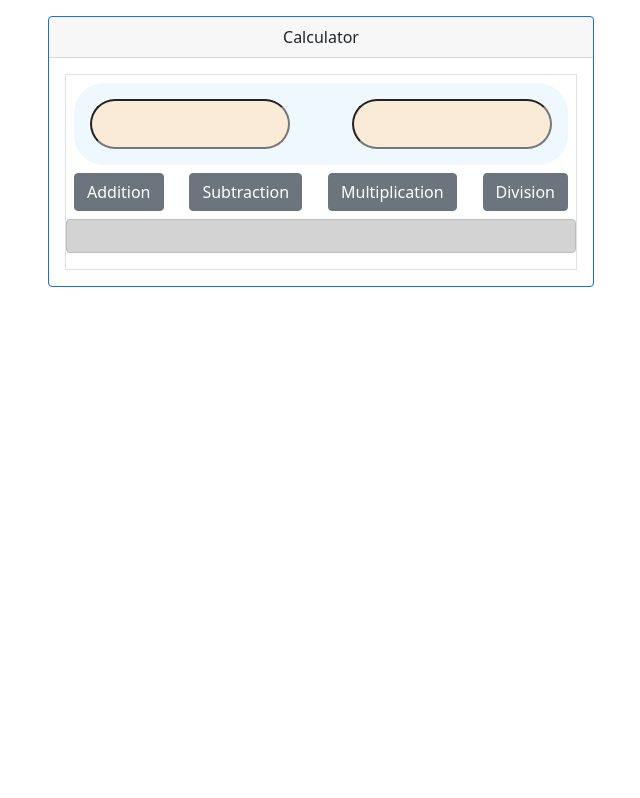
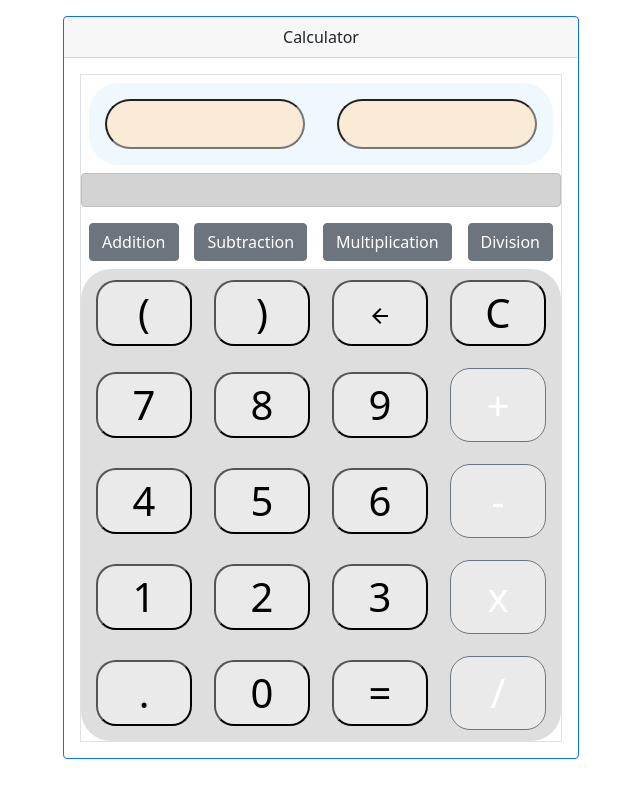
Before and after one commit to Maddym1177/calculator001, a plain HTML site: page index.html in a window 1280 px wide. Shown: the whole page, without its empty margins (319-959 px from the left). Drawn offline with nearby package versions, Linux system fonts and the light colour scheme.

Commit message:
Add files via upload
003

```diff
--- a/index.html
+++ b/index.html
@@ -5,6 +5,8 @@
     <meta charset="UTF-8">
     <meta http-equiv="X-UA-Compatible" content="IE=edge">
     <meta name="viewport" content="width=device-width, initial-scale=1.0">
+    <link href="https://fonts.googleapis.com/icon?family=Material+Icons"
+      rel="stylesheet">
     <link rel="stylesheet" href="./style.css">
     <title>Calculator</title>
 </head>
@@ -12,11 +14,9 @@
 <body>
 
     <div class="container">
-        <div class="row">
-            <div class="col-md-3"></div>
             <!-- calculator start -->
 
-            <div class="col-md-6">
+            <div class="calculator">
                 <div class="card border-primary mt-3">
                     <!-- Header of card Calculator -->
                     <div class="card-header d-flex align-items-center justify-content-center">
@@ -30,6 +30,9 @@
                             <input type="text" class="form-controls" id="num1" />
                             <input type="text" class="form-controls" id="num2" />
                         </div>
+
+                        <div class="outPut alert alert-dark " id="Result" role="alert"></div>
+
 
                         <div class="op d-flex align-items-center justify-content-between m-2">
                             <div class="noAdd ">
@@ -50,39 +53,51 @@
                         </div>
 
                         <!-- Buttons  -->
-                        <!-- <div class="btnTable">
+                         <div class="btnTable">
                             <table>
+                                <tr>
+                                    <td><button>(</button></td>
+                                    <td><button>)</button></td>
+                                    <td><button><span class="material-icons">arrow_back</span></button></td>
+                                    <td><button>C</button></td>
+                                </tr>
+
                                 <tr>
                                     <td><button>7</button></td>
                                     <td><button>8</button></td>
                                     <td><button>9</button></td>
-                                    <td><button>+</button></td>
+                                    <td class="noAdd" >
+                                        <button onclick="add()" class="btn btn-secondary" type="button">+</button>
+                                    </td>
                                 </tr>
 
                                 <tr>
                                     <td><button>4</button></td>
                                     <td><button>5</button></td>
                                     <td><button>6</button></td>
-                                    <td><button>-</button></td>
+                                    <td class="noSub">
+                                        <button onclick="sub()" class="btn btn-secondary" type="button">-</button>
+                                    </td>
                                 </tr>
 
                                 <tr>
                                     <td><button>1</button></td>
                                     <td><button>2</button></td>
                                     <td><button>3</button></td>
-                                    <td><button>*</button></td>
+                                    <td class="noMul ">
+                                        <button onclick="mul()" class="btn btn-secondary" type="button">x</button>
+                                    </td>
                                 </tr>
 
                                 <tr>
                                     <td><button>.</button></td>
                                     <td><button>0</button></td>
                                     <td><button>=</button></td>
-                                    <td><button>/</button></td>
+                                    <td class="noDiv">
+                                        <button onclick="div()" class="btn btn-secondary" type="button">/</button>
+                                    </td>
                                 </tr>
                             </table>
-
-                        </div> -->
-                        <div class="alert alert-dark " id="Result" role="alert">
 
                         </div>
 
@@ -92,8 +107,6 @@
             </div>
 
             <!-- calculator end -->
-            <div class="col-md-3"></div>
-        </div>
     </div>
 
     <script src="https://cdn.jsdelivr.net/npm/bootstrap@5.0.2/dist/js/bootstrap.bundle.min.js"
--- a/style.css
+++ b/style.css
@@ -1,5 +1,19 @@
 *{
     margin: 0;
+}
+
+.container{
+    display: flex;
+    align-items: center;
+    justify-content: center;
+}
+
+table{
+    margin: auto;
+}
+
+.calculator{
+    display: inline-block;
 }
 
 .card{
```
